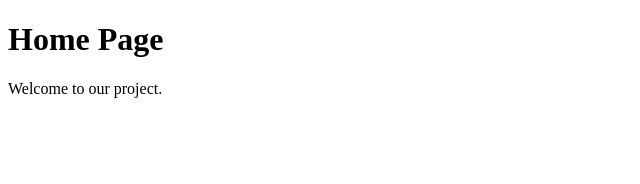
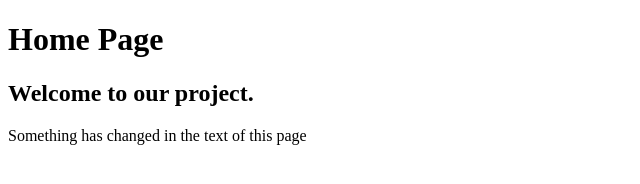
Before and after one commit to MoazzamAzeemi/Bootcam2020practice_by_Moazzam, a plain HTML site: page index.html in a window 1280 px wide. Shown: the whole page, without its empty margins (0-640 px from the left). Drawn offline with Linux system fonts and the light colour scheme.

Commit message:
Update index.html
I have updated some text in Index page

```diff
--- a/index.html
+++ b/index.html
@@ -8,9 +8,10 @@
 <body>
     <div>
         <H1>Home Page</H1>
-        <p>
+        <H2>
             Welcome to our project.
-        </p>
+        </H2>
+        <P>Something has changed in the text of this page</P>
     </div>
 </body>
 </html>
```
